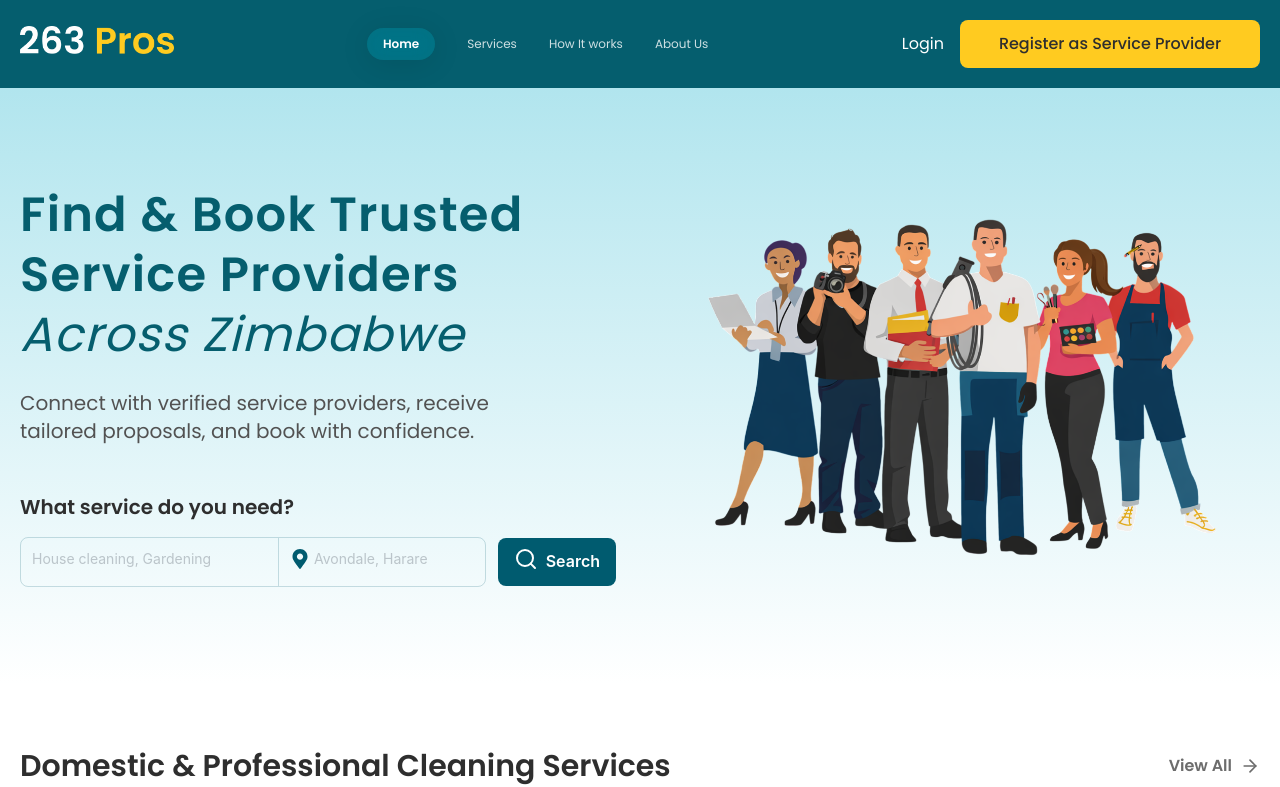
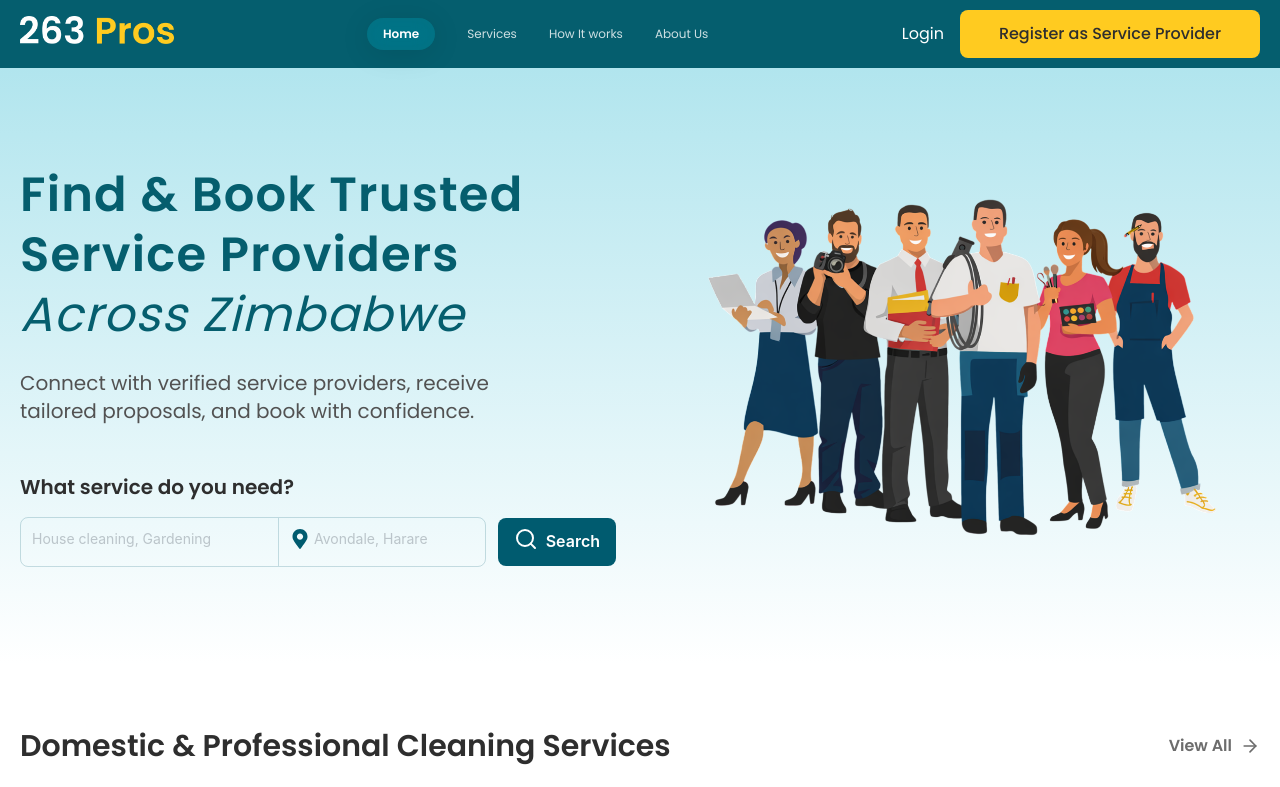
Before and after one commit to sparktechagency/263-pros-frontend, a Next.js app: page / in a window 1280 px wide. Shown: the top 787 px of the page. Built offline with nearby package versions, Linux system fonts and the light colour scheme; grey boxes are pictures that could not be loaded; what @ant-design/nextjs-registry would draw is missing.

Commit message:
updated nav height

```diff
--- a/src/shared/navbar/Navbar.tsx
+++ b/src/shared/navbar/Navbar.tsx
@@ -76,7 +76,7 @@ export default function Navbar() {
       `}
     >
       <div
-        className={`container mx-auto px-4  py-5 transition-colors duration-300 `}
+        className={`container mx-auto px-4  py-2.5 transition-colors duration-300 `}
       >
         <div className="flex items-center justify-between">
           {/* Logo */}
@@ -128,7 +128,7 @@ export default function Navbar() {
               >
                 <button className="flex items-center gap-3 rounded-xl  text-white! px-2 hover:bg-gray-800/10 py-0.5">
                   <Badge dot={hasNotification} color="red">
-                    <Avatar src={user?.image} size={40} />
+                    <Avatar src={user?.image} size={44} />
                   </Badge>
                   <span className="hidden text-left leading-tight md:block">
                     <span className="block text-[14px] font-medium ">
```
